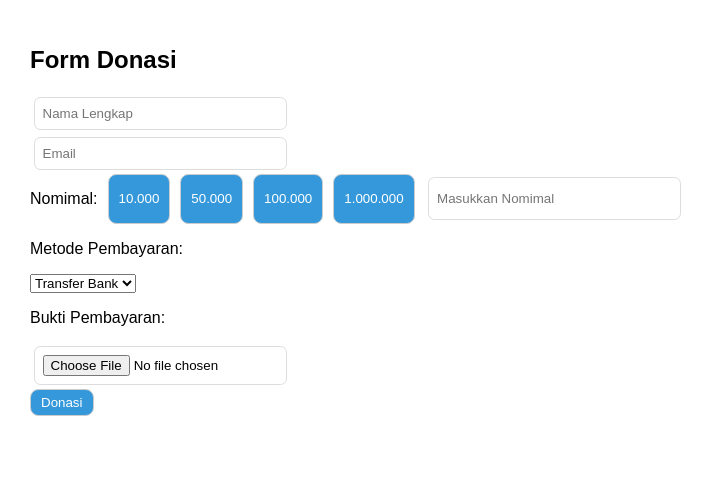
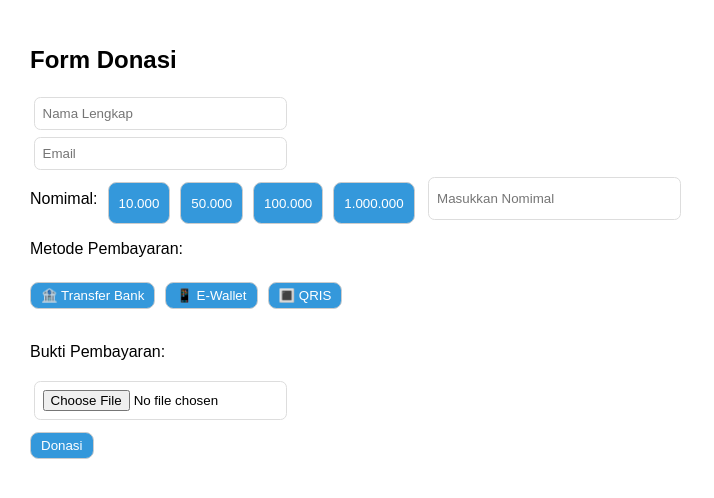
Before and after one commit to Septyo4832/Mini-Project-Progweb, a PHP site: page /donasi.html in a window 1280 px wide. Shown: the part 224-722 px from the top of the page, without its empty margins (0-714 px from the left). Run offline with PHP 8.4, Linux system fonts and the light colour scheme.

Commit message:
update dikit

```diff
--- a/donasi.html
+++ b/donasi.html
@@ -29,10 +29,11 @@
                 <input type="number" placeholder="Masukkan Nomimal">
             </div>
             <p>Metode Pembayaran:</p>
-            <select>
-                <option>Transfer Bank</option>
-                <option>E-Wallet</option>
-            </select><br>
+            <div class="payment">
+                <button>🏦 Transfer Bank</button>
+                <button>📱 E-Wallet</button>
+                <button>🔳 QRIS</button>
+            </div><br>
             <p>Bukti Pembayaran:</p>
             <input type="file"><br>
             <button type="submit" class="btn">Donasi</button>
--- a/login.html
+++ b/login.html
@@ -19,7 +19,7 @@
         <form>
             <input type="text" placeholder="Email"><br>
             <input type="password" placeholder="Password"><br>
-            <button type="btn">Login</button>
+            <button type="submit" class="btn">Login</button>
             <p>belum punya akun? <u>daftar</u></p>
         </form>
     </section>
--- a/style.css
+++ b/style.css
@@ -56,7 +56,7 @@ nav a:hover {
     width: 100%;
 }
 
-.btn, .nominal button {
+.btn, .nominal button, .payment button {
     display: inline-block;
     background: #3498db;
     color: white;
@@ -65,6 +65,13 @@ nav a:hover {
     border-radius: 8.5px;
     border: 1px solid #ccc;
     cursor: pointer;
+    transition: 0.3s;
+}
+
+.btn:hover, .nominal button:hover, .payment button:hover {
+    background: white;
+    transform: scale(1.02);
+    color: #3498DB;
 }
 
 .container {
@@ -102,6 +109,15 @@ nav a:hover {
     gap: 10px;
 }
 
+.payment {
+    display: flex;
+    gap: 10px;
+}
+
+button {
+    margin-top: 8.5px;
+}
+
 footer {
     text-align: center;
     padding: 10px;
```
